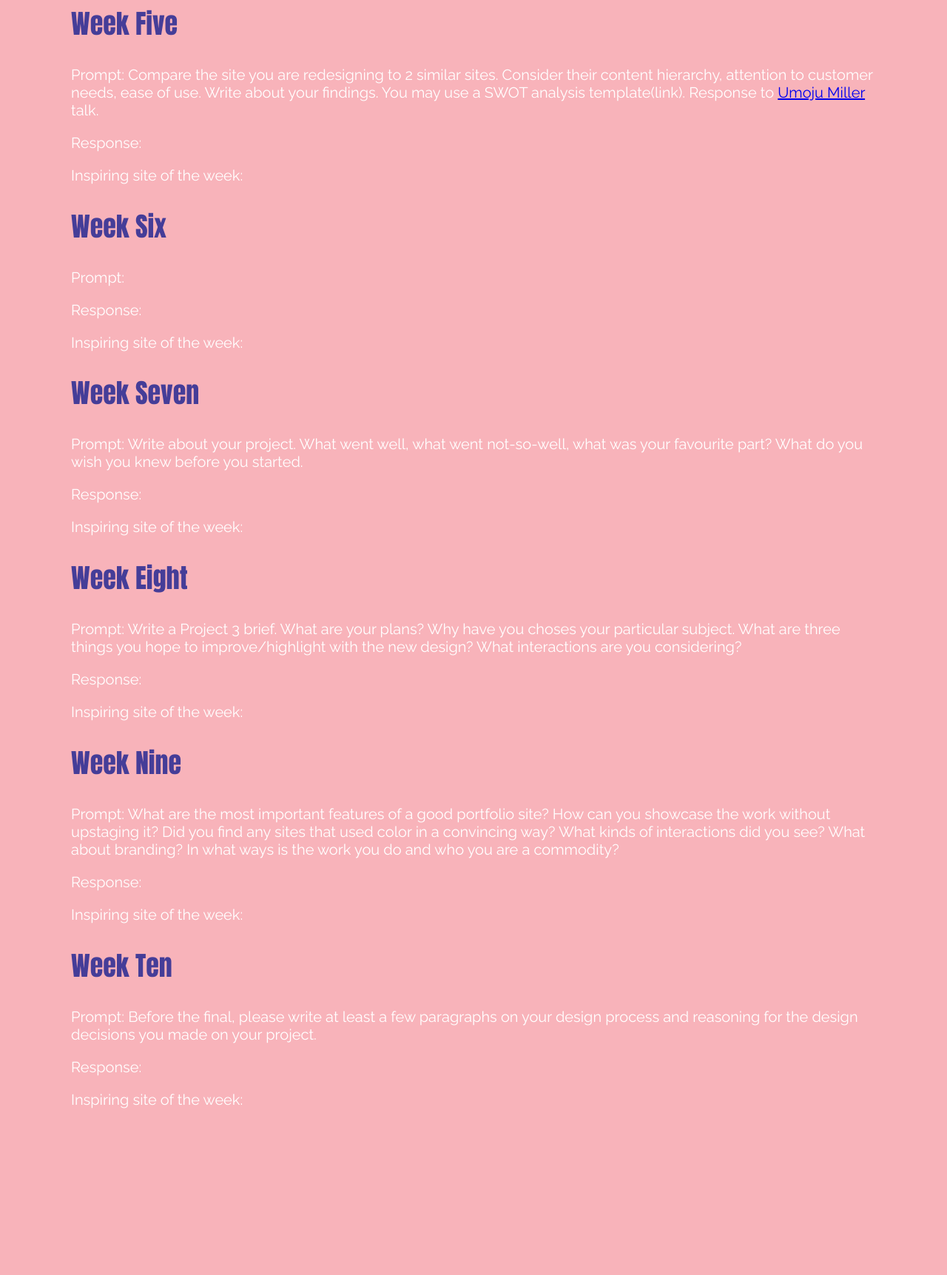
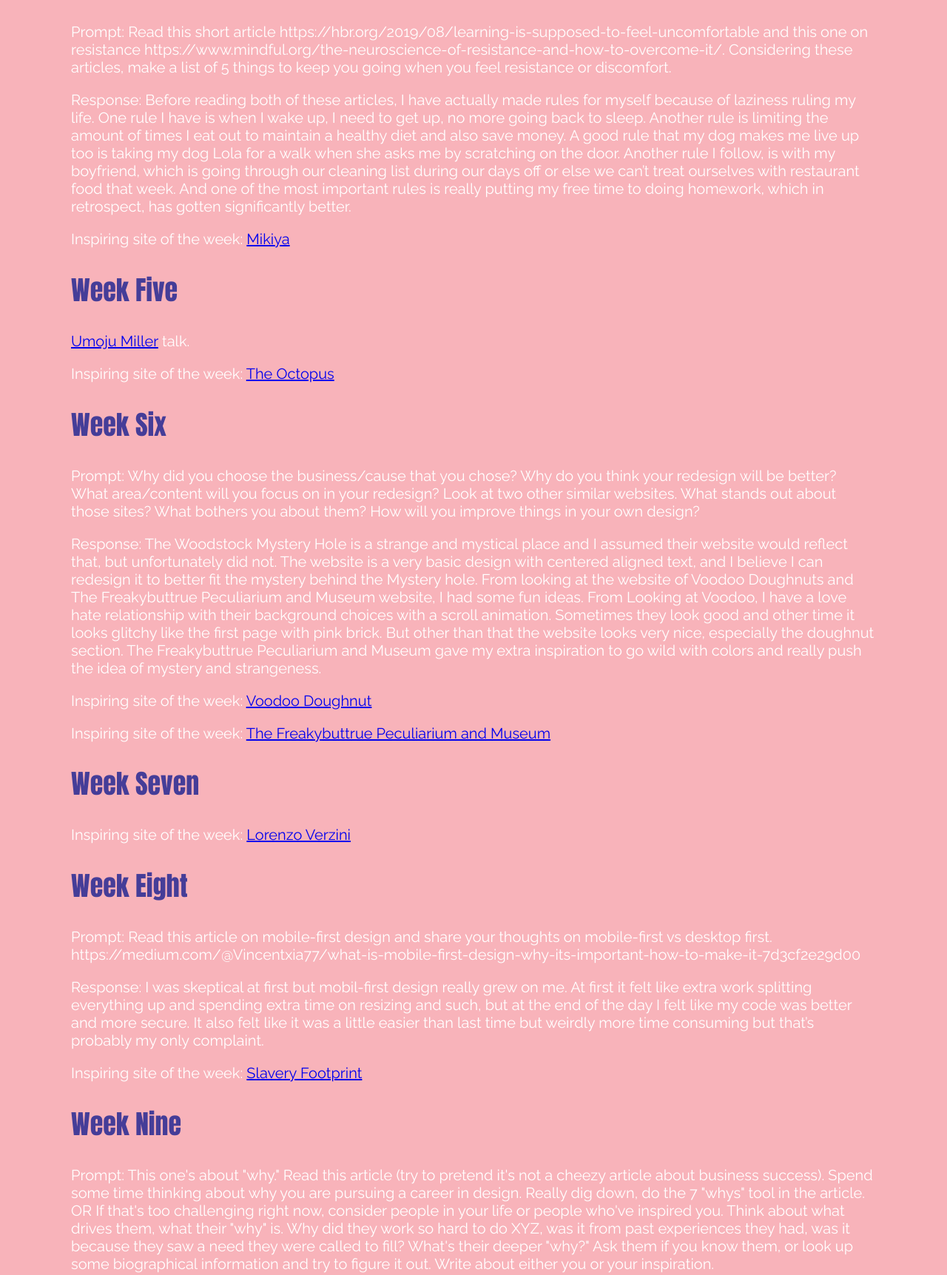
Before and after one commit to JulissaM/JulissaM.github.io, a plain HTML site: page design-journal.html in a window 1280 px wide. Shown: the part 1677-3400 px from the top of the page at 74% size. Before the commit the page ends 3195 px from the top, so only its background shows below. Drawn offline with Linux system fonts and the light colour scheme.

Commit message:
Added missing Journal entries

```diff
--- a/design-journal.html
+++ b/design-journal.html
@@ -41,52 +41,49 @@
       </section>
       <section>
         <h2>Week Three</h2>
-        <p>Prompt:</p>
+        <p>Prompt: This weeks journal prompt, I want you to clearly imagine one user who'll love to use your Project 1 website. This user could be you, it could be someone similar to you, it could be someone completely opposite from you, it could even be a non-human animal or an alien or an amoeba. You get to choose. Really imagine what they are like in their mind. What do they spend their time on? what are their hobbies, clothes, music, favorite foods, books, tv. what's their personality like. Once you've imagined this person. write about them. just a paragraph, three to five sentences. try to have fun with it.</p>
+        <p>Response: For project one, the user I imagine is someone who is interested in Aguas Frescas! They could be like me, a Mexican-American small town girl, looking to get a taste of home. Or they could also be a typical human in the world, specifically in the Portland metro area, looking to try something new, to either enjoy in their home or to enjoy somewhere near them. </p>
+        <p>Inspiring site of the week: <a href="http://www.feedmusic.com">Feed</a></p>
+      </section>
+      <section>
+        <h2>Week Four</h2>
+        <p>Prompt: Read this short article https://hbr.org/2019/08/learning-is-supposed-to-feel-uncomfortable and this one on resistance https://www.mindful.org/the-neuroscience-of-resistance-and-how-to-overcome-it/. Considering these articles, make a list of 5 things to keep you going when you feel resistance or discomfort.</p>
+        <p>Response: Before reading both of these articles, I have actually made rules for myself because of laziness ruling my life. One rule I have is when I wake up, I need to get up, no more going back to sleep. Another rule is limiting the amount of times I eat out to maintain a healthy diet and also save money. A good rule that my dog makes me live up too is taking my dog Lola for a walk when she asks me by scratching on the door. Another rule I follow, is with my boyfriend, which is going through our cleaning list during our days off or else we can’t treat ourselves with restaurant food that week. And one of the most important rules is really putting my free time to doing homework, which in retrospect, has gotten significantly better.</p>
+        <p>Inspiring site of the week: <a href="http://www.mikiyakobayashi.com">Mikiya</a></p>
+      </section>
+      <section>
+        <h2>Week Five</h2>
+        <p> <a href="https://www.youtube.com/watch?v=HsqoG0X5rcM">Umoju Miller</a> talk.</p>
+        <p>Inspiring site of the week: <a href="https://www.ideo.com/blog">The Octopus</a></p>
+      </section>
+      <section>
+        <h2>Week Six</h2>
+        <p>Prompt: Why did you choose the business/cause that you chose? Why do you think your redesign will be better? What area/content will you focus on in your redesign? Look at two other similar websites. What stands out about those sites? What bothers you about them? How will you improve things in your own design?</p>
+        <p>Response: The Woodstock Mystery Hole is a strange and mystical place and I assumed their website would reflect that, but unfortunately did not. The website is a very basic design with centered aligned text, and I believe I can redesign it to better fit the mystery behind the Mystery hole. From looking at the website of Voodoo Doughnuts and The Freakybuttrue Peculiarium and Museum website, I had some fun ideas. From Looking at Voodoo, I have a love hate relationship with their background choices with a scroll animation. Sometimes they look good and other time it looks glitchy like the first page with pink brick. But other than that the website looks very nice, especially the doughnut section. The Freakybuttrue Peculiarium and Museum gave my extra inspiration to go wild with colors and really push the idea of mystery and strangeness. </p>
+        <p>Inspiring site of the week:
+          <a href="https://www.voodoodoughnut.com/doughnuts/">Voodoo Doughnut</a>
+          <p>Inspiring site of the week:
+            <a href="https://www.peculiarium.com">The Freakybuttrue Peculiarium and Museum</a>
+        </p>
+      </section>
+      <section>
+        <h2>Week Seven</h2>
+
+        <p>Inspiring site of the week: <a href="http://lorenzoverzini.com">Lorenzo Verzini</a></p>
+      </section>
+      <section>
+        <h2>Week Eight</h2>
+        <p>Prompt: Read this article on mobile-first design and share your thoughts on mobile-first vs desktop first. https://medium.com/@Vincentxia77/what-is-mobile-first-design-why-its-important-how-to-make-it-7d3cf2e29d00</p>
+        <p>Response: I was skeptical at first but mobil-first design really grew on me. At first it felt like extra work splitting everything up and spending extra time on resizing and such, but at the end of the day I felt like my code was better and more secure. It also felt like it was a little easier than last time but weirdly more time consuming but that’s probably my only complaint. </p>
+        <p>Inspiring site of the week: <a href="http://slaveryfootprint.org">Slavery Footprint </a></p>
+      </section>
+      <section>
+        <h2>Week Nine</h2>
+        <p>Prompt: This one's about "why." Read this article (try to pretend it's not a cheezy article about business success). Spend some time thinking about why you are pursuing a career in design. Really dig down, do the 7 "whys" tool in the article. OR If that's too challenging right now, consider people in your life or people who've inspired you. Think about what drives them, what their "why" is. Why did they work so hard to do XYZ, was it from past experiences they had, was it because they saw a need they were called to fill? What's their deeper "why?" Ask them if you know them, or look up some biographical information and try to figure it out. Write about either you or your inspiration.</p>
         <p>Response:</p>
         <p>Inspiring site of the week: <a href=""></a></p>
       </section>
-      <section>
-        <h2>Week Four</h2>
-        <p>Prompt: Write about your project. What went well, what went not-so-well, what was your favourite part? What do you wish you knew before you started.</p>
-        <p>Response:</p>
-        <p>Inspiring site of the week: <a href=""></a></p>
-      </section>
-      <section>
-        <h2>Week Five</h2>
-        <p>Prompt: Compare the site you are redesigning to 2 similar sites. Consider their content hierarchy, attention to customer needs, ease of use. Write about your findings. You may use a SWOT analysis template(link). Response to <a href="https://www.youtube.com/watch?v=HsqoG0X5rcM">Umoju Miller</a> talk.</p>
-        <p>Response:</p>
-        <p>Inspiring site of the week: <a href=""></a></p>
-      </section>
-      <section>
-        <h2>Week Six</h2>
-        <p>Prompt:</p>
-        <p>Response:</p>
-        <p>Inspiring site of the week: <a href=""></a></p>
-      </section>
-      <section>
-        <h2>Week Seven</h2>
-        <p>Prompt: Write about your project. What went well, what went not-so-well, what was your favourite part? What do you wish you knew before you started.</p>
-        <p>Response:</p>
-        <p>Inspiring site of the week: <a href=""></a></p>
-      </section>
-      <section>
-        <h2>Week Eight</h2>
-        <p>Prompt: Write a Project 3 brief. What are your plans? Why have you choses your particular subject. What are three things you hope to improve/highlight with the new design? What interactions are you considering?</p>
-        <p>Response:</p>
-        <p>Inspiring site of the week: <a href=""></a></p>
-      </section>
-      <section>
-        <h2>Week Nine</h2>
-        <p>Prompt: What are the most important features of a good portfolio site? How can you showcase the work without upstaging it? Did you find any sites that used color in a convincing way? What kinds of interactions did you see? What about branding? In what ways is the work you do and who you are a commodity?</p>
-        <p>Response:</p>
-        <p>Inspiring site of the week: <a href=""></a></p>
-      </section>
-      <section>
-        <h2>Week Ten</h2>
-        <p>Prompt: Before the final, please write at least a few paragraphs on your design process and reasoning for the design decisions you made on your project.</p>
-        <p>Response:</p>
-        <p>Inspiring site of the week: <a href=""></a></p>
-      </section>
+
     </main>
     <footer></footer>
   </body>
```
Also changed, not shown: 1 other file.
